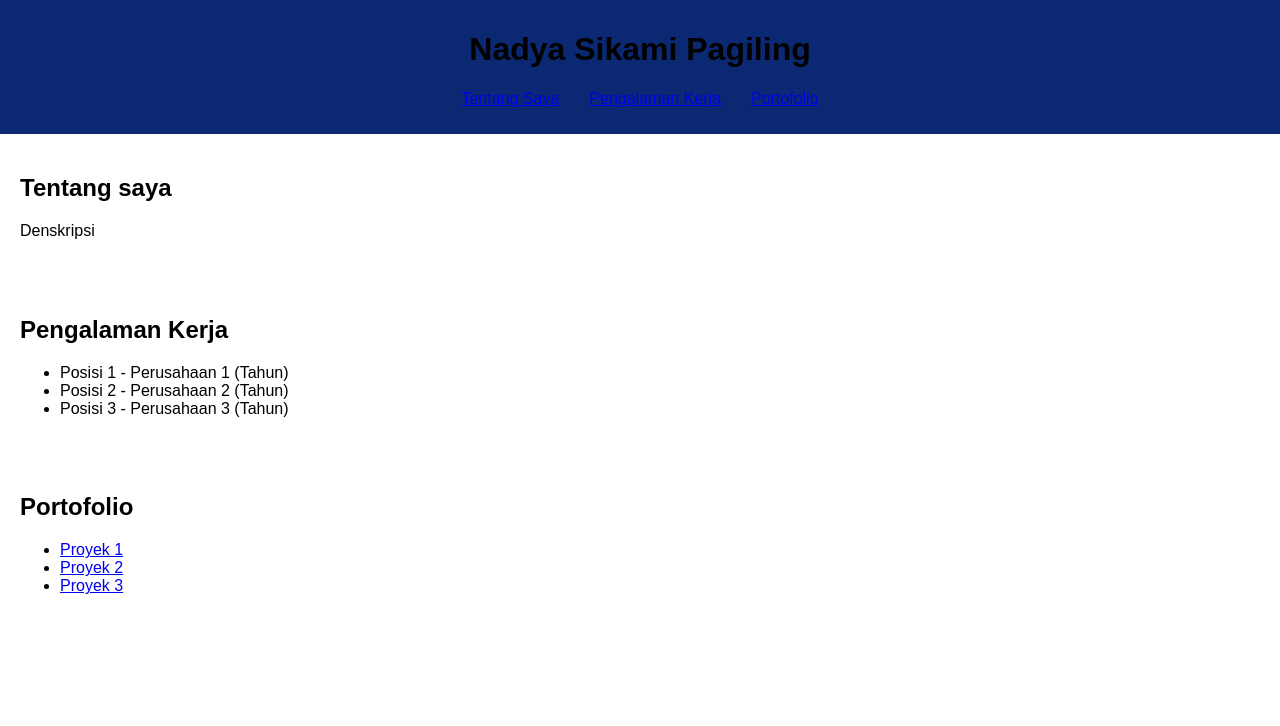
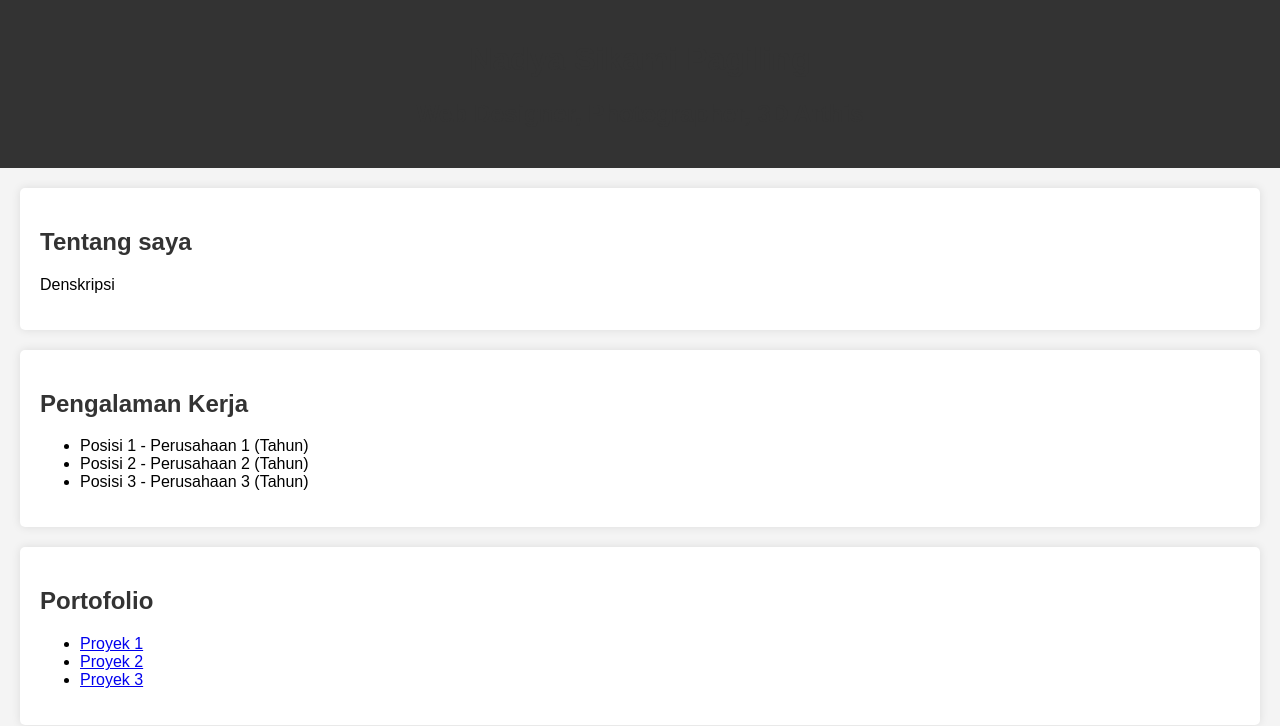
Before and after one commit to Nadyapagiling/Project-portofolio, a React (Create React App) app in the folder project_portfolio/: page / in a window 1280 px wide. Shown: the top 726 px of the page. Built offline with nearby package versions, Linux system fonts and the light colour scheme.

Commit message:
mengubah Headernya

```diff
--- a/project_portfolio/src/App.css
+++ b/project_portfolio/src/App.css
@@ -2,25 +2,24 @@ body {
   font-family: Arial, sans-serif;
   margin: 0;
   padding: 0;
+  background-color: #f4f4f4;
 }
 
 header {
-  background-color: #0a2972;
-  color: rgb(1, 1, 1);
-  padding: 10px 0;
+  background:#333;
+  color: #fff;
+  padding: 20px 0;
   text-align: center;
-}
-
-nav ul {
-  list-style-type: none;
-  padding: 0;
-}
-
-nav ul li {
-  display: inline;
-  margin: 0 15px;
 }
 
 section {
   padding: 20px;
+  margin: 20px;
+  background: #fff;
+  border-radius: 5px;
+  box-shadow: 0 0 10px rgba(0, 0, 0, 0.1);
 }
+
+h1, h2 {
+  color:#333;
+}
--- a/project_portfolio/src/components/Header.js
+++ b/project_portfolio/src/components/Header.js
@@ -4,13 +4,7 @@ const Header = () => {
     return (
         <header>
             <h1>Nadya Sikami Pagiling</h1>
-            <nav>
-                <ul>
-                    <li><a href="#about">Tentang Saya</a></li>
-                    <li><a href="#experience">Pengalaman Kerja</a></li>
-                    <li><a href="#portfolio">Portofolio</a></li>
-                </ul>
-            </nav>
+            <h2>Web Designer, Photographer, 3D Arthis</h2>
         </header>
     );
 };
```
